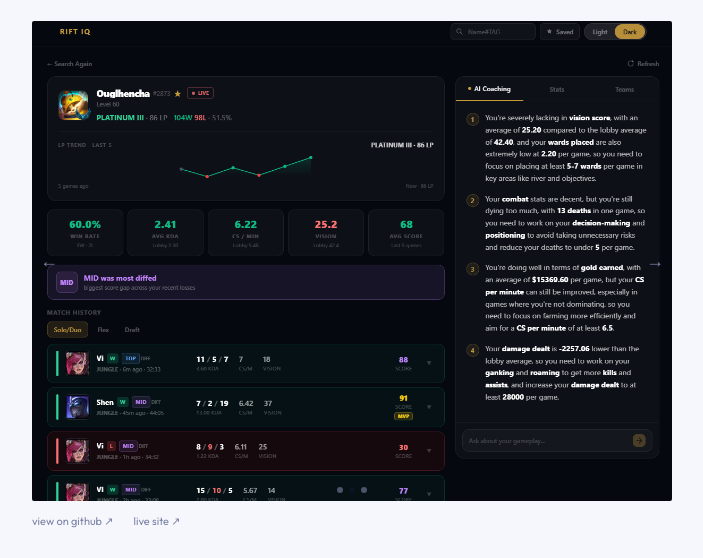
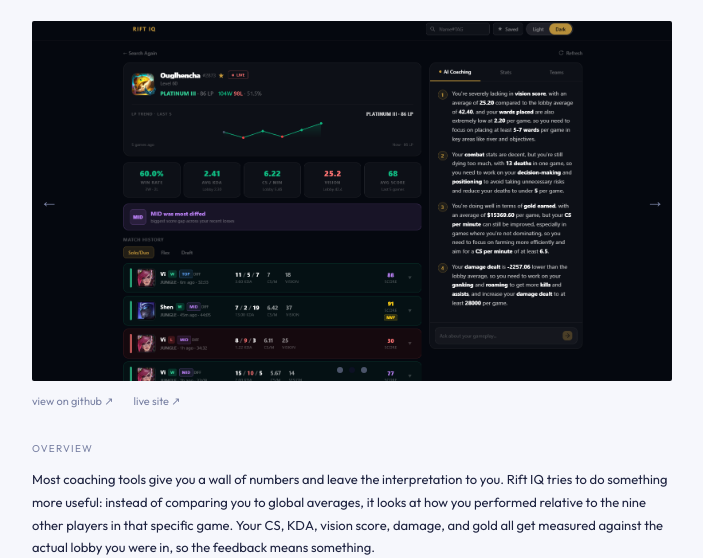
Before and after one commit to muhammada138/muhammada138.github.io, an Astro site: page /projects/league-coach in a window 1280 px wide. Shown: the part 241-799 px from the top of the page, without its empty margins (288-991 px from the left). Built offline with nearby package versions, Linux system fonts and the light colour scheme; Astro itself is replaced by a stand-in of ours.

Commit message:
implemented a hide system to hide projets that need work aswell as add Study Dashboard under WIP

```diff
--- a/src/components/ProjectDetail.tsx
+++ b/src/components/ProjectDetail.tsx
@@ -89,7 +89,7 @@ export default function ProjectDetail({ project }: Props) {
         className="mb-3"
       >
         {images.length > 0 ? (
-          <div className="relative w-full aspect-[4/3] rounded-sm overflow-hidden
+          <div className="relative w-full aspect-video rounded-sm overflow-hidden
                           bg-[#0d1124]/4 dark:bg-[#dde0f0]/4">
             <AnimatePresence initial={false} custom={direction} mode="popLayout">
               <motion.img
@@ -144,7 +144,7 @@ export default function ProjectDetail({ project }: Props) {
             )}
           </div>
         ) : (
-          <div className="w-full aspect-[4/3] rounded-sm
+          <div className="w-full aspect-video rounded-sm
                           bg-[#0d1124]/4 dark:bg-[#dde0f0]/4
                           flex items-center justify-center">
             <span className="text-[10px] tracking-[0.1em] uppercase text-[#7a82a4] dark:text-[#4b5070]">
--- a/src/data/projects.ts
+++ b/src/data/projects.ts
@@ -10,9 +10,10 @@ export type Project = {
   overview: string[];
   tech: string[];
   status: string;
+  hidden?: boolean;
 };
 
-export const projects: Project[] = [
+const allProjects: Project[] = [
   {
     slug: 'league-coach',
     title: 'Rift IQ',
@@ -48,6 +49,21 @@ export const projects: Project[] = [
     status: 'Complete',
   },
   {
+    slug: 'study-dashboard',
+    title: 'Study Dashboard (WIP)',
+    github: 'https://github.com/muhammada138/study-dashboard',
+    meta: 'Vanilla JS · localStorage',
+    tagline: 'A personal corner of the browser.',
+    desc: 'Minimal personal productivity dashboard with notes, todos, and progress tracking in a single offline tab. No server, no login, no setup.',
+    overview: [
+      'Study Dashboard started as a replacement for the browser new tab page. One place for notes, todos, and a progress tracker that opens instantly and does not require signing into anything. No app to install, no account to create, nothing running in the background.',
+      'All data lives in localStorage, so it survives browser restarts and works completely offline. Nothing leaves the device. For a tool used on a single machine every day, adding a backend and sync layer would just be extra friction with no real benefit.',
+      'The interface is keyboard-first with shortcuts for common actions and a minimal layout that stays out of the way. It is built in vanilla JavaScript with no build tools. Open the file in a browser and it works.',
+    ],
+    tech: ['JavaScript', 'HTML', 'CSS', 'localStorage'],
+    status: 'In Progress',
+  },
+  {
     slug: 'pathfinding-visualizer',
     title: 'Pathfinding Visualizer',
     github: 'https://github.com/muhammada138/pathfinding-visualizer',
@@ -61,6 +77,7 @@ export const projects: Project[] = [
     ],
     tech: ['JavaScript', 'HTML', 'CSS'],
     status: 'Complete',
+    hidden: true,
   },
   {
     slug: 'league-stats-bot',
@@ -76,20 +93,8 @@ export const projects: Project[] = [
     ],
     tech: ['Python', 'discord.py', 'Riot API'],
     status: 'Complete',
-  },
-  {
-    slug: 'study-dashboard',
-    title: 'Study Dashboard',
-    github: 'https://github.com/muhammada138/study-dashboard',
-    meta: 'Vanilla JS · localStorage',
-    tagline: 'A personal corner of the browser.',
-    desc: 'Minimal personal productivity dashboard with notes, todos, and progress tracking in a single offline tab. No server, no login, no setup.',
-    overview: [
-      'Study Dashboard started as a replacement for the browser new tab page. One place for notes, todos, and a progress tracker that opens instantly and does not require signing into anything. No app to install, no account to create, nothing running in the background.',
-      'All data lives in localStorage, so it survives browser restarts and works completely offline. Nothing leaves the device. For a tool used on a single machine every day, adding a backend and sync layer would just be extra friction with no real benefit.',
-      'The interface is keyboard-first with shortcuts for common actions and a minimal layout that stays out of the way. It is built in vanilla JavaScript with no build tools. Open the file in a browser and it works.',
-    ],
-    tech: ['JavaScript', 'HTML', 'CSS', 'localStorage'],
-    status: 'Complete',
+    hidden: true,
   },
 ];
+
+export const projects = allProjects.filter(p => !p.hidden);
```
